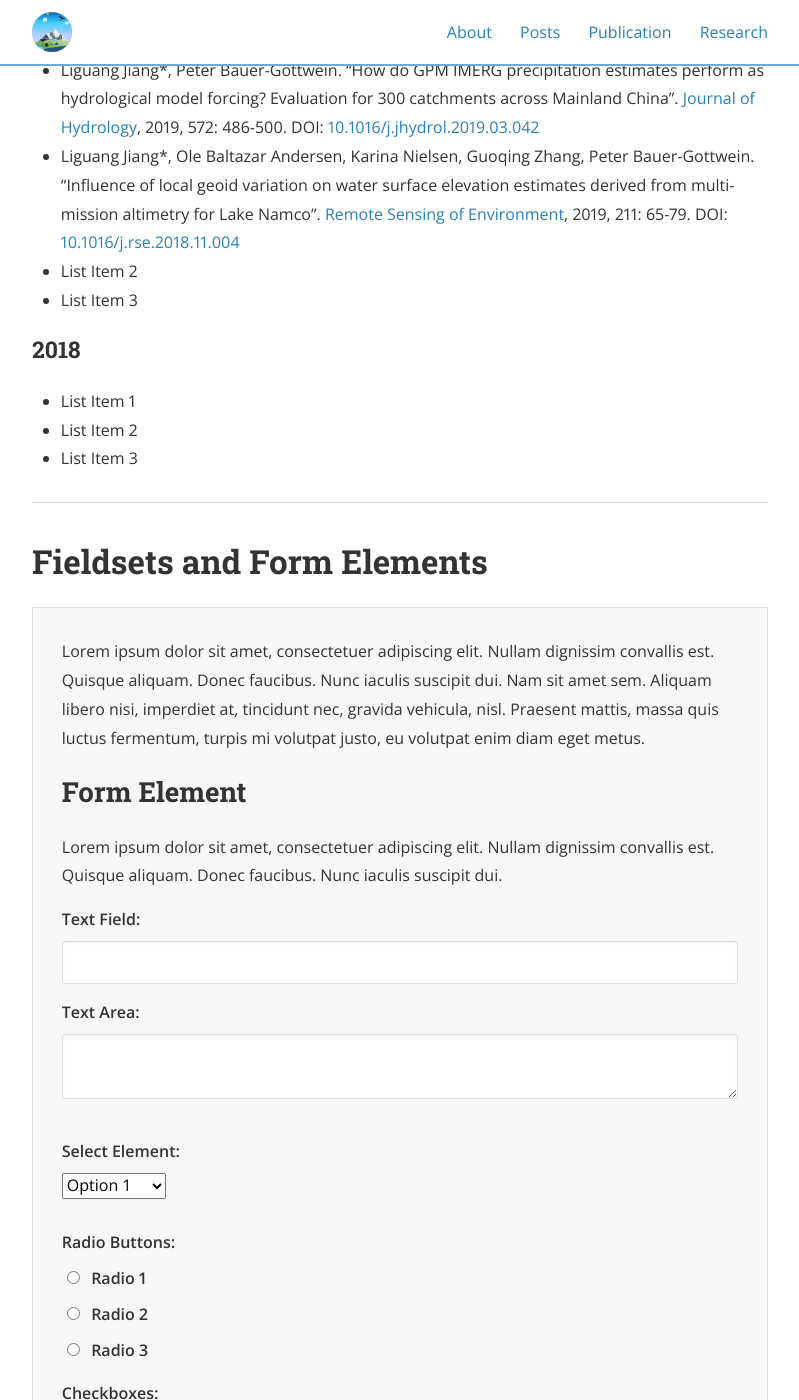
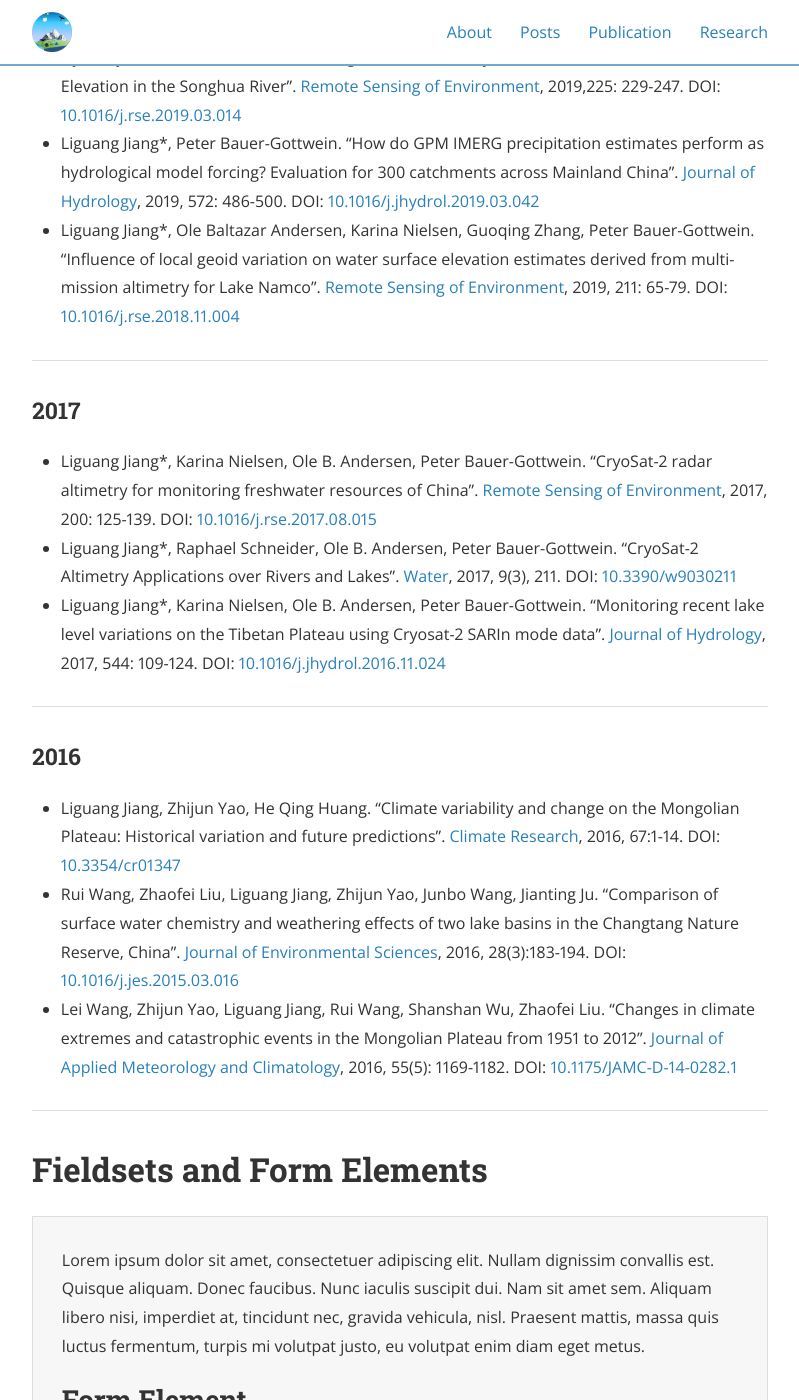
Before and after one commit to 12530/rshydro, a Jekyll site: the page built from publication.md, in a window 1280 px wide and 1400 px high, scrolled down 1111 px. Shown: the whole window, without its empty margins (240-1039 px from the left). Built offline with Jekyll 4.4.1, drawn with Linux system fonts in a browser that asks for light colours; nearby versions of some CDN libraries.

Commit message:
Update publication.md

```diff
--- a/publication.md
+++ b/publication.md
@@ -9,33 +9,45 @@ main_nav: true
 
 <hr>
 
-<h1 id="list_types">Peer-reviewed articles (* indicating corresponding author)</h1>
+<h2 id="list_types">Peer-reviewed articles (* indicating corresponding author)</h2>
 
-<h4>2020</h4>
+<hr>
+
+<h3>2020</h3>
 <ul>
   <li>Xingxing Zhang, Liguang Jiang*, Cécile M. M. Kittel, Zhijun Yao, Karina Nielsen, Zhaofei Liu, Rui Wang, Jun Liu, Ole B. Andersen, Peter Bauer-Gottwein. “On the Performance of Sentinel‐3 Altimetry Over New Reservoirs: Approaches to Determine Onboard A Priori Elevation”. <a href="https://agupubs.onlinelibrary.wiley.com/doi/abs/10.1029/2020GL088770">Geophysical Research Letters</a>, 2020,47(17). DOI: <a href="https://www.doi.org/10.1029/2020GL088770">10.1029/2020GL088770</a></li>
   <li>Guoqing Zhang, Taodong Yao, Hongjie Xie, Kun Yang, Liping Zhu, C.K. Shum, Tobias Bolch, Shuang Yi, Simon Allen, Liguang Jiang, Wenfeng Chen, Changqing Ke. “Response of Tibetan Plateau’s lakes to climate changes: Trend, pattern, and mechanisms”. <a href="https://www.sciencedirect.com/science/article/pii/S0012825220303159">Earth-Science Reviews</a>, 2020, 208(103269). DOI: <a href="https://doi.org/10.1016/j.earscirev.2020.103269">10.1016/j.earscirev.2020.103269</a></li>
   <li>Liguang Jiang*, Filippo Bandini, Inger Jensen, Ole Smith, Peter Bauer-Gottwein. “The value of distributed high-resolution UAV-borne observations of water surface elevation for river management and hydrodynamic modelling”. <a href="https://www.mdpi.com/2072-4292/12/7/1171">Remote Sensing</a>, 2020, 12(7), 1171. DOI: <a href="https://doi.org/10.3390/rs12071171">10.3390/rs12071171</a> Feature paper (free of charge) </li>
   <li>Liguang Jiang*, Karina Nielsen, Salvatore Dinardo, Ole B. Andersen, Peter Bauer-Gottwein. “Evaluation of Sentinel-3 SRAL SAR altimetry over Chinese rivers”. <a href="https://www.sciencedirect.com/science/article/abs/pii/S0034425719305668">Remote Sensing of Environment</a>, 2020, 237, 111546. DOI: <a href="https://doi.org/10.1016/j.rse.2019.111546">10.1016/j.rse.2019.111546 </a></li>
+</ul>
 
-</ul>
+<hr>
 
 <h3>2019</h3>
 <ul>
   <li>Liguang Jiang*, Henrik Madsen, Peter Bauer-Gottwein. “Simultaneously Calibration of Multiple Hydrodynamic Model Parameters using Satellite Altimetry Observations of Water Surface Elevation in the Songhua River”. <a href="https://www.sciencedirect.com/science/article/pii/S0034425719301051">Remote Sensing of Environment</a>, 2019,225: 229-247. DOI: <a href="https://doi.org/10.1016/j.rse.2019.03.014">10.1016/j.rse.2019.03.014</a></li>
 <li>Liguang Jiang*, Peter Bauer-Gottwein. “How do GPM IMERG precipitation estimates perform as hydrological model forcing? Evaluation for 300 catchments across Mainland China”.<a href="https://www.sciencedirect.com/science/article/pii/S0022169419302422"> Journal of Hydrology</a>, 2019, 572: 486-500. DOI: <a href="https://doi.org/10.1016/j.jhydrol.2019.03.042">10.1016/j.jhydrol.2019.03.042</a></li>
-<li>Liguang Jiang*, Ole Baltazar Andersen, Karina Nielsen, Guoqing Zhang, Peter Bauer-Gottwein. “Influence of local geoid variation on water surface elevation estimates derived from multi-mission altimetry for Lake Namco”. <a href="https://www.sciencedirect.com/science/article/pii/S0034425718305054">Remote Sensing of Environment</a>, 2019, 211: 65-79. DOI: <a href="https://www.sciencedirect.com/science/article/pii/S0034425718305054">10.1016/j.rse.2018.11.004</a></li>
-
-  <li>List Item 2</li>
-  <li>List Item 3</li>
+<li>Liguang Jiang*, Ole Baltazar Andersen, Karina Nielsen, Guoqing Zhang, Peter Bauer-Gottwein. “Influence of local geoid variation on water surface elevation estimates derived from multi-mission altimetry for Lake Namco”. <a href="https://www.sciencedirect.com/science/article/pii/S0034425718305054">Remote Sensing of Environment</a>, 2019, 211: 65-79. DOI: <a href="https://doi.org/10.1016/j.rse.2018.11.004">10.1016/j.rse.2018.11.004</a></li>
 </ul>
 
-<h3>2018</h3>
+<hr>
+
+<h3>2017</h3>
 <ul>
-  <li>List Item 1</li>
-  <li>List Item 2</li>
-  <li>List Item 3</li>
+  <li>Liguang Jiang*, Karina Nielsen, Ole B. Andersen, Peter Bauer-Gottwein. “CryoSat-2 radar altimetry for monitoring freshwater resources of China”. <a href="https://www.sciencedirect.com/science/article/pii/S0034425717303681">Remote Sensing of Environment</a>, 2017, 200: 125-139. DOI: <a hrer="https://doi.org/10.1016/j.rse.2017.08.015">10.1016/j.rse.2017.08.015</a></li>
+  <li>Liguang Jiang*, Raphael Schneider, Ole B. Andersen, Peter Bauer-Gottwein. “CryoSat-2 Altimetry Applications over Rivers and Lakes”. <a href="http://www.mdpi.com/2073-4441/9/3/211">Water</a>, 2017, 9(3), 211. DOI: <a href="https://doi.org/10.3390/w9030211">10.3390/w9030211</a></li>
+  <li>Liguang Jiang*, Karina Nielsen, Ole B. Andersen, Peter Bauer-Gottwein. “Monitoring recent lake level variations on the Tibetan Plateau using Cryosat-2 SARIn mode data”. <a href="https://www.sciencedirect.com/science/article/pii/S0022169416307302?via%3Dihub">Journal of Hydrology</a>, 2017, 544: 109-124. DOI: <a href="https://doi.org/10.1016/j.jhydrol.2016.11.024">10.1016/j.jhydrol.2016.11.024</a></li>
 </ul>
+
+<hr>
+
+<h3>2016</h3>
+<ul>
+  <li>Liguang Jiang, Zhijun Yao, He Qing Huang. “Climate variability and change on the Mongolian Plateau: Historical variation and future predictions”. <a href="http://www.int-res.com/abstracts/cr/v67/n1/p1-14/">Climate Research</a>, 2016, 67:1-14. DOI: <a href="https://doi.org/10.3354/cr01347">10.3354/cr01347</a></li>
+  <li>Rui Wang, Zhaofei Liu, Liguang Jiang, Zhijun Yao, Junbo Wang, Jianting Ju. “Comparison of surface water chemistry and weathering effects of two lake basins in the Changtang Nature Reserve, China”. <a href="https://www.sciencedirect.com/science/article/pii/S1001074215002156?via%3Dihub">Journal of Environmental Sciences</a>, 2016, 28(3):183-194. DOI: <a href="https://doi.org/10.1016/j.jes.2015.03.016">10.1016/j.jes.2015.03.016</a></li>
+  <li>Lei Wang, Zhijun Yao, Liguang Jiang, Rui Wang, Shanshan Wu, Zhaofei Liu. “Changes in climate extremes and catastrophic events in the Mongolian Plateau from 1951 to 2012”. <a href="https://journals.ametsoc.org/doi/10.1175/JAMC-D-14-0282.1">Journal of Applied Meteorology and Climatology</a>, 2016, 55(5): 1169-1182. DOI: <a href="https://doi.org/10.1175/JAMC-D-14-0282.1">10.1175/JAMC-D-14-0282.1</a></li>
+</ul>
+
 
 
 <hr>
```
